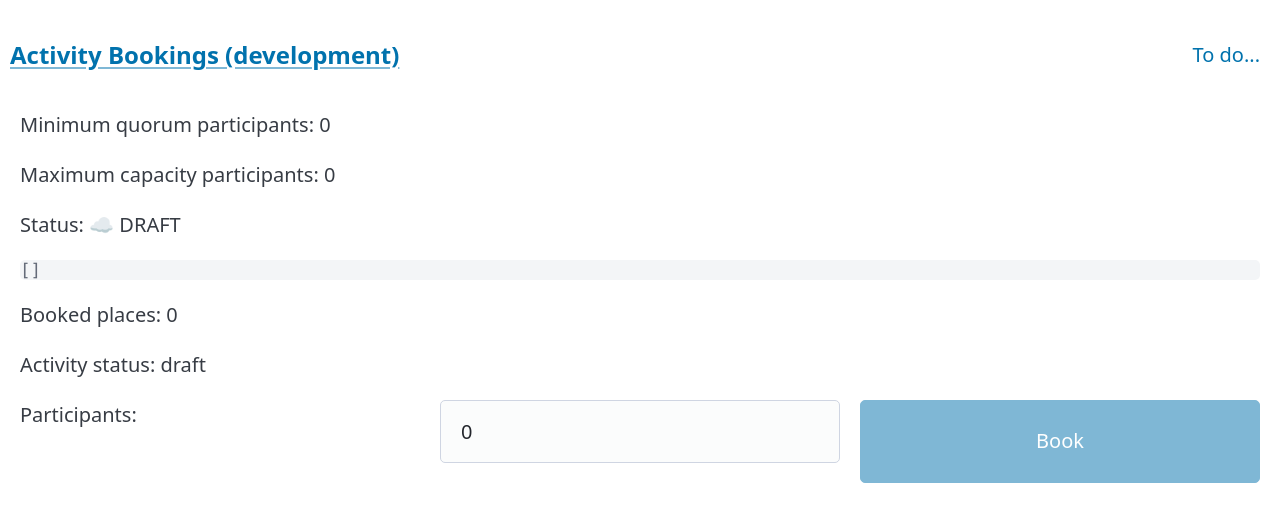
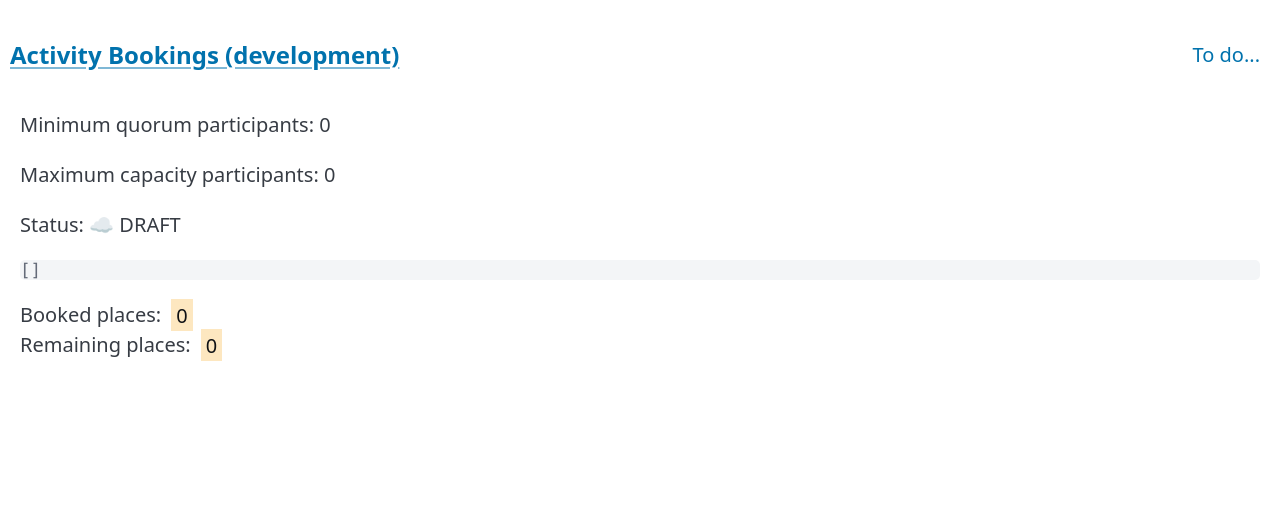
Before and after one commit to TrainingITCourses/softtek_angular_pro_app, an Angular app in the folder ActivityBookings/: page /bookings/1 in a window 1280 px wide. Shown: the top 522 px of the page. Built offline with nearby package versions, Linux system fonts and the light colour scheme; no server answers.

Commit message:
feat: booking page

```diff
--- a/ActivityBookings/src/app/routes/bookings/booking.page.ts
+++ b/ActivityBookings/src/app/routes/bookings/booking.page.ts
@@ -23,12 +23,20 @@ import { NewBookingComponent } from './new-booking.component';
   template: `
     <lab-activity-details [activity]="activity()" />
     <pre>{{ bookings() | json }}</pre>
-    <p>Booked places: {{ bookedPlaces() }}</p>
-    <p>Activity status: {{ activityStatus() }}</p>
+    <section>
+      <div>
+        <span>Booked places:</span> <mark>{{ bookedPlaces() }}</mark>
+      </div>
+      <div>
+        <span>Remaining places:</span> <mark>{{ remainingPlaces() }}</mark>
+      </div>
+    </section>
+    @if(isBookable()){
     <lab-new-booking
       [activity]="activity()"
       [bookedPlaces]="bookedPlaces()"
       (book)="onBookNow($event)"></lab-new-booking>
+    }
   `,
 })
 export default class BookingPage {
@@ -52,6 +60,14 @@ export default class BookingPage {
     this.#store.bookings().map((booking) => `${booking.participants} booked on ${booking.date}`),
   );
 
+  remainingPlaces: Signal<number> = computed(
+    () => this.activity().maxParticipants - this.bookedPlaces(),
+  );
+
+  isBookable: Signal<boolean> = computed(
+    () => this.activity().status === 'published' || this.activity().status === 'confirmed',
+  );
+
   // * Effects division
 
   readonly #onSlugUpdatedEffect = effect(() => {
```
